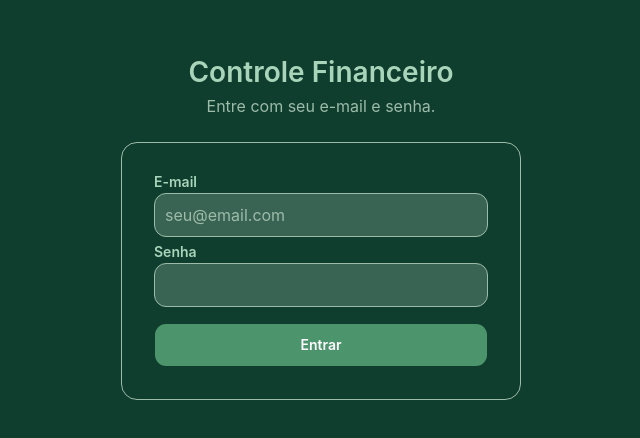
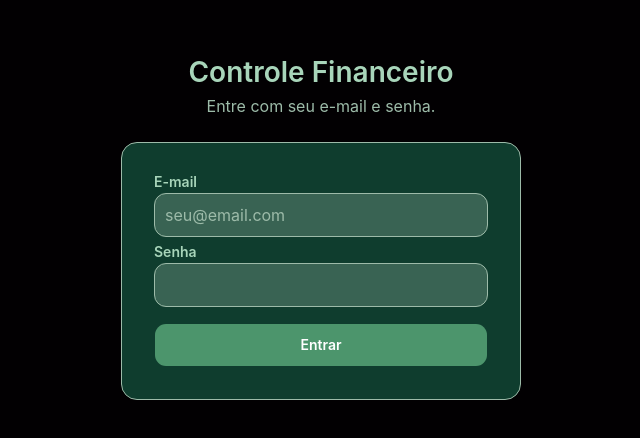
Before and after one commit to MDProgramado/controle_gastos-, a Next.js app in the folder web/: page /login in a window 1280 px wide. Shown: the part 172-610 px from the top of the page, without its empty margins (319-959 px from the left). Built offline with nearby package versions, Linux system fonts and the light colour scheme.

Commit message:
aletando cor de fundo

```diff
--- a/web/app/globals.css
+++ b/web/app/globals.css
@@ -54,13 +54,13 @@ body {
    Vermelho      --destructive = saída
 */
 :root {
-  --background: #0F3D2E;
+  --background: #020002;
   --foreground: #A8D5BA;
   --muted: rgba(157, 187, 169, 0.15);
   --muted-foreground: #9DBBA9;
   --card: #0F3D2E;
   --card-foreground: #A8D5BA;
-  --popover: #0F3D2E;
+  --popover: #FFFFFF;
   --popover-foreground: #A8D5BA;
   --primary: #4C956C;
   --primary-foreground: #FFFFFF;
```
